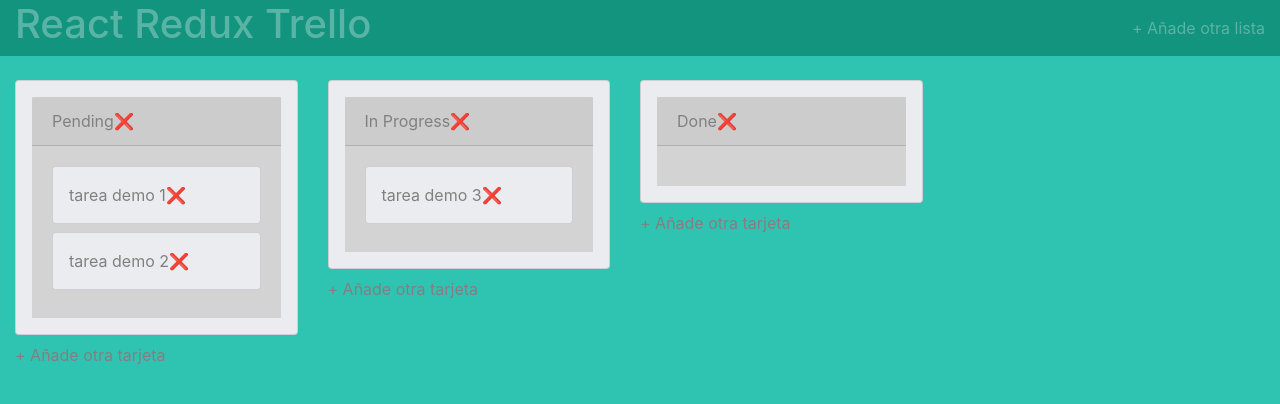
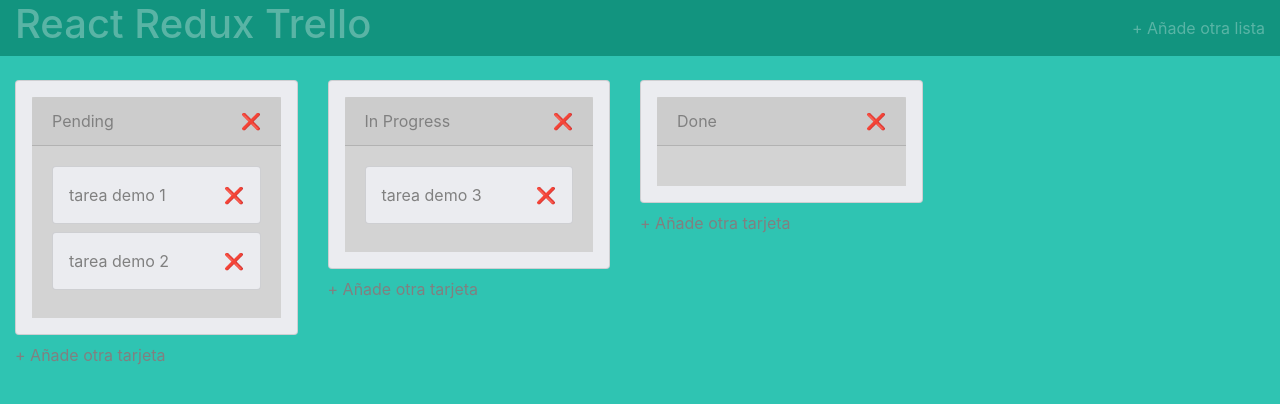
Before and after one commit to xavierventeo/react-redux-trello, a React (Create React App) app: page / in a window 1280 px wide. Shown: the top 404 px of the page. Built offline with nearby package versions, Linux system fonts and the light colour scheme.

Commit message:
Align remove button from cards and lists

```diff
--- a/src/components/List.jsx
+++ b/src/components/List.jsx
@@ -19,8 +19,8 @@
           <Droppable droppableId={String(props.list.id)} type="CARD">
             { (provided, snapshot) => (
               <div className="divlista" {...provided.droppableProps} ref={provided.innerRef} style={getListStyle(snapshot.isDraggingOver)}>
-                <div className="card-header">
-                  {props.list.title}
+                <div className="card-header card-custom-alignment">
+                  <span>{props.list.title}</span>
                   <span role="img" aria-label="delete-card" onClick={() => props.removeList(props.list.id)}>❌</span>
                 </div>
                 <div className="card-body">
--- a/src/components/ListCard.jsx
+++ b/src/components/ListCard.jsx
@@ -10,8 +10,8 @@
     <Draggable draggableId={`droppableCard${String(props.card.id)}`} key={`droppableCard${String(props.card.id)}`} index={props.index}>
       { (provided, snapshot) => (
         <div className="card" ref={provided.innerRef} {...provided.draggableProps} {...provided.dragHandleProps} style={getItemStyle(snapshot.isDragging,provided.draggableProps.style)}>
-          <div className="card-text">
-            {props.card.text}
+          <div className="card-text card-custom-alignment">
+            <span>{props.card.text}</span>
             <span role="img" aria-label="delete-card" onClick={() => props.removeCard(props.listID, props.card.id)}>❌</span>
           </div>
         </div>
--- a/src/css/List.css
+++ b/src/css/List.css
@@ -2,3 +2,9 @@
     padding: 1em;
     margin-bottom: 0.5em;
 }
+
+.card-custom-alignment {
+    display: flex;
+    direction: row;
+    justify-content: space-between;
+}
```
